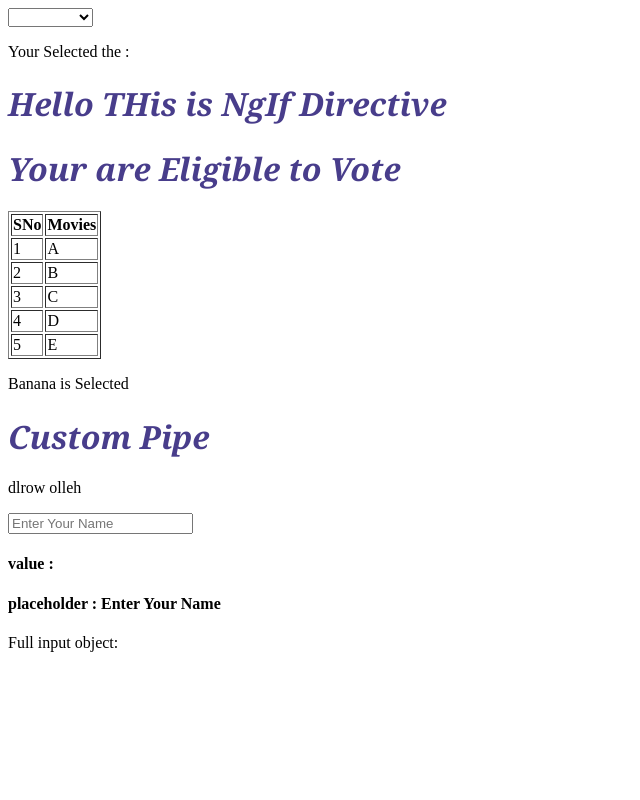
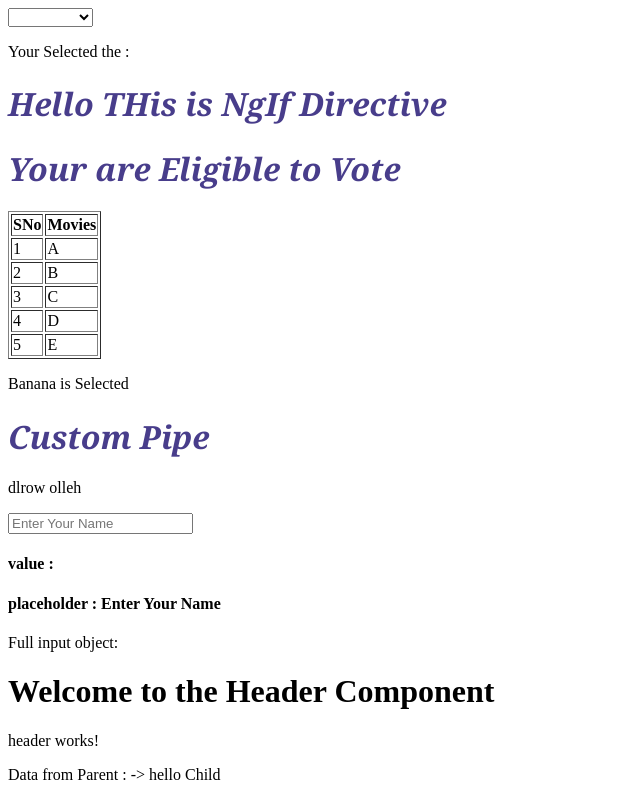
Before and after one commit to Srinivas-Lingampelli/Angular, an Angular app: page / in a window 1280 px wide. Shown: the part 1003-1803 px from the top of the page, without its empty margins (0-640 px from the left). Before the commit the page ends 1671 px from the top, so only its background shows below. Built offline with nearby package versions, Linux system fonts and the light colour scheme.

Commit message:
Parent-child Communication added

```diff
--- a/src/app/app.html
+++ b/src/app/app.html
@@ -121,7 +121,7 @@
 
 
 
-
+<app-header [childData]="dataFromparent"  ></app-header>
 
 
 </main>
--- a/src/app/app.ts
+++ b/src/app/app.ts
@@ -1,16 +1,17 @@
-import { Component, signal } from '@angular/core';
+import { Component, signal,Input } from '@angular/core';
 import { FormsModule } from '@angular/forms';
 import { RouterOutlet } from '@angular/router';
 import { CommonModule } from '@angular/common';
 import { BlobOptions } from 'buffer';
 import { TestPipe } from './test-pipe';
 
+import { Header } from './header/header';
 
 
 
 @Component({
   selector: 'app-root',
-  imports: [RouterOutlet,FormsModule,CommonModule,TestPipe],
+  imports: [RouterOutlet,FormsModule,CommonModule,TestPipe,Header],
   templateUrl: './app.html',
   styleUrl: './app.css'
 })
@@ -95,6 +96,7 @@ myPipe:string="hello world";
 // template reference-----------
 
 templateData="";
+placeHolder="";
 
 buttonClicked(msg:string)
 {
@@ -102,6 +104,8 @@ buttonClicked(msg:string)
   console.log(this.templateData)
 }
 
+dataFromparent="hello Child";
+
 
 
 
--- /dev/null
+++ b/src/app/header/header.html
@@ -0,0 +1,4 @@
+<h1>Welcome to the Header Component</h1>
+<p>header works!</p>
+
+<p>Data from Parent : ->  {{childData}}</p>
--- /dev/null
+++ b/src/app/header/header.ts
@@ -0,0 +1,13 @@
+import { Component, Input } from '@angular/core';
+
+@Component({
+  selector: 'app-header',
+  imports: [],
+  templateUrl: './header.html',
+  styleUrl: './header.css'
+})
+export class Header {
+
+  @Input() childData:string ="";
+
+}
```
Also changed, not shown: src/app/header/header.css (added), 1 other file (tests, documents, lock files or other folders).
